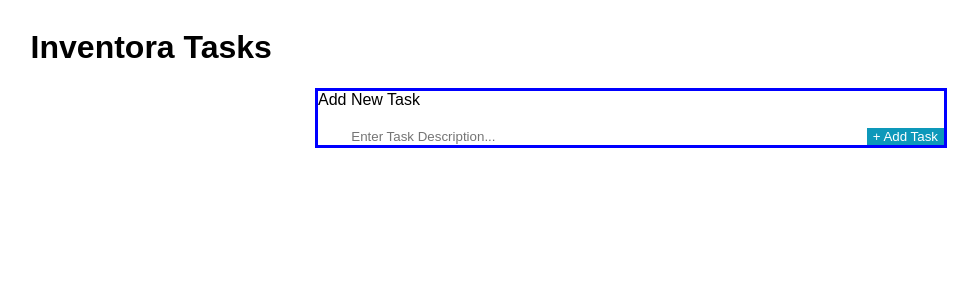
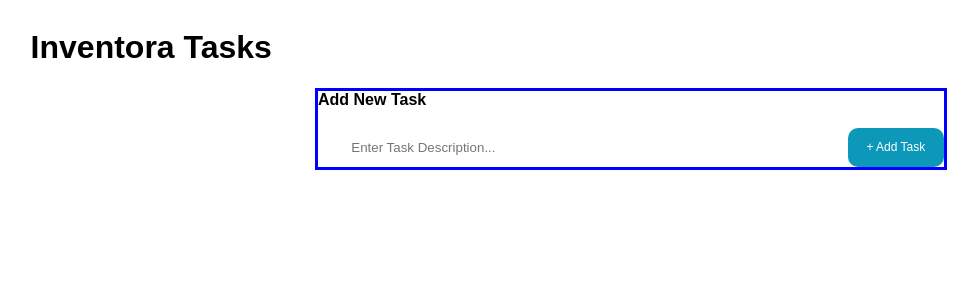
Before and after one commit to adamhinton/inv-todo, a React (Create React App) app: page / in a window 1280 px wide. Shown: the top 300 px of the page, without its empty margins (9-987 px from the left). Built offline with nearby package versions, Linux system fonts and the light colour scheme.

Commit message:
better button styling

```diff
--- a/src/components/AddNewTaskForm.js
+++ b/src/components/AddNewTaskForm.js
@@ -27,6 +27,7 @@ const StyledForm = styled.form`
 const StyledLabel = styled.label`
   width: 100%;
   margin-bottom: 3%;
+  font-weight: bold;
 `;
 
 const StyledInput = styled.input`
@@ -38,4 +39,7 @@ const StyledButton = styled.button`
   border: none;
   background-color: #0d98ba;
   color: white;
+  border-radius: 10px;
+  padding: 2% 3%;
+  font-size: 0.75rem;
 `;
```
